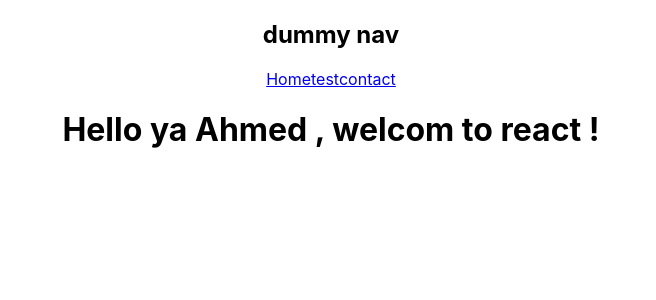
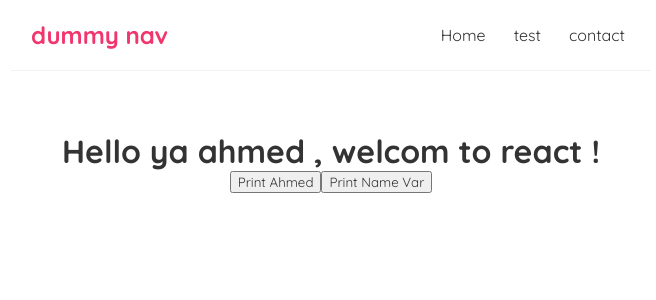
Before and after one commit to ahmedAshrefsw/playing-with-react, a React (Create React App) app: page / in a window 1280 px wide. Shown: the top 300 px of the page, without its empty margins (309-965 px from the left). Built offline with nearby package versions, Linux system fonts and the light colour scheme.

Commit message:
home component and onclick fun

```diff
--- a/src/App.js
+++ b/src/App.js
@@ -1,6 +1,7 @@
 import logo from './logo.svg';
 import './App.css';
 import Navbar from './NavBar';
+import Home from './Home'
 // app is the root component ! in react app
 // component tree starts with app component
 // every other component should be nested in the app component and so on
@@ -9,15 +10,15 @@ import Navbar from './NavBar';
 function App() {
   const name = "Ahmed";
 
+
+
   return (
     // className is alternative to html calss att in jsx
     <div className="App">
+      {/*  // here is nav bar react js component nested in the main component */}
       <Navbar />
-        <div className="myFirstdiv">
-          <h1>Hello ya {name} , welcom to react ! </h1>
+      <Home />
 
-           {/* we can  use curly praces to render vars in the return  , we can use this to render anything to a string we can't use this in rendering objects and bool directly*/}
-        </div>
     </div>
   );
 }
--- /dev/null
+++ b/src/Home.js
@@ -0,0 +1,30 @@
+const Home = () => {
+  let name = "ahmed";
+  const handlePrintAhmed = () => {
+    console.log("Hello Ahmed");
+  };
+  const handlePrintNameVar = (name) => {
+    console.log("hello " + name);
+  };
+
+  return (
+    <div className="content">
+      <h1>Hello ya {name} , welcom to react ! </h1>
+      {/* we use on onClick = {funName} like this way intead of calling the fun to fire it only when we click  */}
+      <button onClick={handlePrintAhmed}> Print Ahmed</button>
+
+      {/* to handle dynamic values or passed values we use anynmous arrow function insted of () to avoid calling the fun without clicking it */}
+      <button
+        onClick={(name) => {
+          handlePrintNameVar("teez");
+        }}
+      >
+        Print Name Var
+      </button>
+
+      {/* we can  use curly praces to render vars in the return  , we can use this to render anything to a string we can't use this in rendering objects and bool directly*/}
+    </div>
+  );
+};
+
+export default Home;
--- a/src/index.css
+++ b/src/index.css
@@ -1,4 +1,5 @@
-body {
+/* this is the main css file which inject in the header section in html and apply to every thing */
+/* body {
   margin: 0;
   font-family: -apple-system, BlinkMacSystemFont, 'Segoe UI', 'Roboto', 'Oxygen',
     'Ubuntu', 'Cantarell', 'Fira Sans', 'Droid Sans', 'Helvetica Neue',
@@ -10,4 +11,40 @@ body {
 code {
   font-family: source-code-pro, Menlo, Monaco, Consolas, 'Courier New',
     monospace;
+} */
+
+@import url("https://fonts.googleapis.com/css2?family=Quicksand:wght@300;400;500;600;700&display=swap");
+/* base styles */
+* {
+  margin: 0;
+  font-family: "Quicksand";
+  color: #333;
 }
+.navbar {
+  padding: 20px;
+  display: flex;
+  align-items: center;
+  max-width: 600px;
+  margin: 0 auto;
+  border-bottom: 1px solid #f2f2f2;
+}
+.navbar h1 {
+  color: #f1356d;
+}
+.navbar .links {
+  margin-left: auto;
+}
+.navbar a {
+  margin-left: 16px;
+  text-decoration: none;
+  padding: 6px;
+}
+.navbar a:hover {
+  color: #f1356d;
+}
+.content {
+  max-width: 600px;
+  margin: 40px auto;
+  padding: 20px;
+  /* background-color: aqua; */
+}
--- a/src/index.js
+++ b/src/index.js
@@ -4,9 +4,11 @@ import './index.css';
 import App from './App';
 import reportWebVitals from './reportWebVitals';
 
+
 ReactDOM.render(
   <React.StrictMode>
     <App />
+    {/* // this is a call to the app component !  */}
   </React.StrictMode>,
   document.getElementById('root')
 );
```
